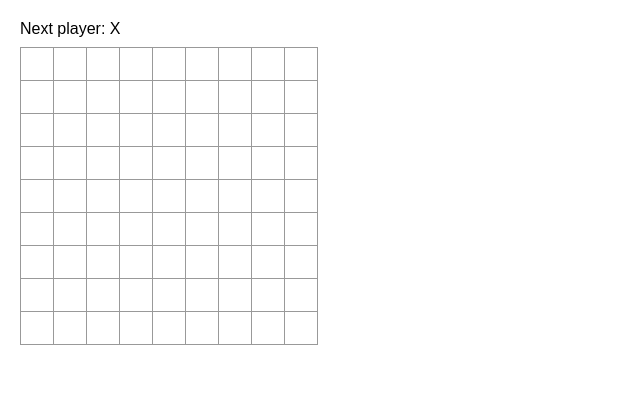
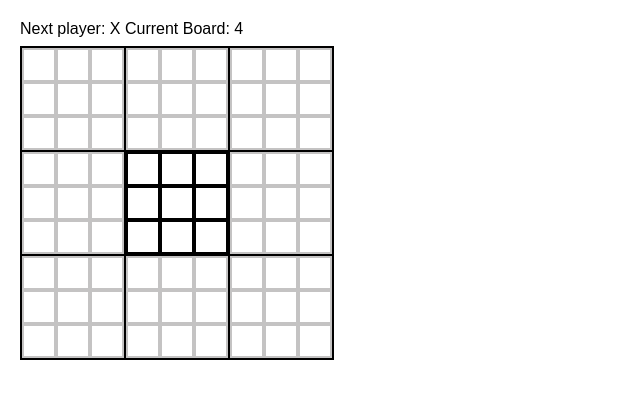
Before and after one commit to jai-dewani/Supercharged-Tick-Tac-Toe, a React (Create React App) app: page / in a window 1280 px wide. Shown: the top 398 px of the page, without its empty margins (0-640 px from the left). Built offline with nearby package versions, Linux system fonts and the light colour scheme.

Commit message:
Move Board and utils out of the mail file

```diff
--- a/src/App.js
+++ b/src/App.js
@@ -1,64 +1,17 @@
 import React, { useState } from "react";
+import Board from "./Board.js";
+import calculateWinnder from "./util.js";
 
-function Square({ value, onSquareClick }) {
-  return (
-    <button
-      className="square"
-      onClick={onSquareClick}
-    >
-      {value}
-    </button>
-  )
-}
+export default function Game() {
+	const [isXNext, setIsXNext] = useState(true);
+    const [gameState, setGameState] = useState(Array.from({ length: 9 }, () => new Array(9).fill(null)));
+	const [winners, setWinners] = useState(Array(9).fill(null));
+    //Use [] to store all boards which can be active at once,
+    //and only send isActive check down the components
 
-function Board({isXNext, squares, onPlay, winner}) {
+    const [currentBoard, setCurrentBoard] = useState(4);
 
-
-
-  function handleClick(index) {
-    if (squares[index]) {
-      return;
-    }
-    const nextSquares = squares.slice();
-    if (isXNext) {
-      nextSquares[index] = "X";
-    }
-    else {
-      nextSquares[index] = "0";
-    }
-    onPlay(nextSquares);
-  }
-
-
-  return (
-    <div>
-
-      <div className="board-row">
-        <Square value={squares[0]} onSquareClick={() => handleClick(0)} />
-        <Square value={squares[1]} onSquareClick={() => handleClick(1)} />
-        <Square value={squares[2]} onSquareClick={() => handleClick(2)} />
-      </div>
-      <div className="board-row">
-        <Square value={squares[3]} onSquareClick={() => handleClick(3)} />
-        <Square value={squares[4]} onSquareClick={() => handleClick(4)} />
-        <Square value={squares[5]} onSquareClick={() => handleClick(5)} />
-      </div>
-      <div className="board-row">
-        <Square value={squares[6]} onSquareClick={() => handleClick(6)} />
-        <Square value={squares[7]} onSquareClick={() => handleClick(7)} />
-        <Square value={squares[8]} onSquareClick={() => handleClick(8)} />
-      </div>
-    </div>
-  )
-}
-
-export default function Game(){
-
-  const [isXNext, setIsXNext] = useState(true);
-  const [history, setHistory] = useState([Array(9).fill(null)]);
-  const currentSquares = history[history.length - 1];
-
-  const winner = calculateWinnder(currentSquares);
+	const winner = calculateWinnder(winners);
 	let status;
 	if (winner) {
 		status = `Winner: ${winner}`;
@@ -66,12 +19,42 @@ export default function Game(){
 		status = `Next player: ${(isXNext ? "X" : "O")}`;
 	}
 
-  function handlePlay(nextSquares) {
-    if(winner){
+	status += ` Current Board: ${currentBoard}`;
+
+	function handlePlay(nextMoveBoardIndex, nextMoveIndex) {
+		if (winner) {
 			return;
 		}
-    setHistory([...history, nextSquares]);
+
+        console.log("currentBoard", currentBoard);
+		console.log("nextMoveIndex", nextMoveIndex);
+		// console.log("boards", boards);
+
+		let newBoards = gameState.slice();
+		let newNextMoveBoard = newBoards[currentBoard].slice();
+		newNextMoveBoard[nextMoveIndex] = isXNext ? "X" : "O";
+		newBoards[currentBoard] = newNextMoveBoard;
+
+		setGameState(newBoards);
+		setCurrentBoard(nextMoveIndex);
 		setIsXNext(!isXNext);
+
+		checkForBoardWin(newNextMoveBoard, nextMoveBoardIndex);
+	}
+
+	function checkForBoardWin(boardState, boardIndex) {
+		// let boardState = gameState[boardIndex];
+		// console.log(boardState);
+		let boardWinner = calculateWinnder(boardState);
+		if (boardWinner) {
+			let newWinners = winners.slice();
+
+			newWinners[boardIndex] = boardWinner;
+			console.log("boardWinner", boardWinner, boardIndex);
+			console.log("Winners: ", newWinners);
+
+			setWinners(newWinners);
+		}
 	}
 
 	return (
@@ -79,19 +62,37 @@ export default function Game(){
 			<div className="status">{status}</div>
 			<div className="game-board">
 				<div className="game-row">
-          <Board isXNext={isXNext} squares={currentSquares} onPlay={handlePlay} winner={winner} />
-          <Board isXNext={isXNext} squares={currentSquares} onPlay={handlePlay} winner={winner} />
-          <Board isXNext={isXNext} squares={currentSquares} onPlay={handlePlay} winner={winner} />
+					<Board
+                        squares={gameState[0]} onPlay={handlePlay}
+                        boardIndex={0} isCurrentBoard={currentBoard === 0} winner={winner} />
+					<Board
+                        squares={gameState[1]} onPlay={handlePlay}
+                        boardIndex={1} isCurrentBoard={currentBoard === 1} winner={winner} />
+					<Board
+                        squares={gameState[2]} onPlay={handlePlay}
+                        boardIndex={2} isCurrentBoard={currentBoard === 2} winner={winner} />
 				</div>
 				<div className="game-row">
-          <Board isXNext={isXNext} squares={currentSquares} onPlay={handlePlay} winner={winner} />
-          <Board isXNext={isXNext} squares={currentSquares} onPlay={handlePlay} winner={winner} />
-          <Board isXNext={isXNext} squares={currentSquares} onPlay={handlePlay} winner={winner} />
+					<Board
+                        squares={gameState[3]} onPlay={handlePlay}
+                        boardIndex={3} isCurrentBoard={currentBoard === 3} winner={winner} />
+					<Board
+                        squares={gameState[4]} onPlay={handlePlay}
+                        boardIndex={4} isCurrentBoard={currentBoard === 4} winner={winner} />
+					<Board
+                        squares={gameState[5]} onPlay={handlePlay}
+                        boardIndex={5} isCurrentBoard={currentBoard === 5} winner={winner} />
 				</div>
 				<div className="game-row">
-          <Board isXNext={isXNext} squares={currentSquares} onPlay={handlePlay} winner={winner} />
-          <Board isXNext={isXNext} squares={currentSquares} onPlay={handlePlay} winner={winner} />
-          <Board isXNext={isXNext} squares={currentSquares} onPlay={handlePlay} winner={winner} />
+					<Board
+                        squares={gameState[6]} onPlay={handlePlay}
+                        boardIndex={6} isCurrentBoard={currentBoard === 6} winner={winner} />
+					<Board
+                        squares={gameState[7]} onPlay={handlePlay}
+                        boardIndex={7} isCurrentBoard={currentBoard === 7} winner={winner} />
+					<Board
+                        squares={gameState[8]} onPlay={handlePlay}
+                        boardIndex={8} isCurrentBoard={currentBoard === 8} winner={winner} />
 				</div>
 			</div>
 			<div className="game-info">
@@ -100,23 +101,3 @@ export default function Game(){
 		</div>
 	)
 }
-
-function calculateWinnder(squares) {
-  const lines = [
-    [0, 1, 2],
-    [3, 4, 5],
-    [6, 7, 8],
-    [0, 3, 6],
-    [1, 4, 7],
-    [2, 5, 8],
-    [0, 4, 8],
-    [2, 4, 6]
-  ];
-  for (let i = 0; i < lines.length; i++) {
-    const [a, b, c] = lines[i];
-    if (squares[a] && squares[a] === squares[b] && squares[a] === squares[c]) {
-      return squares[a];
-    }
-  }
-  return null;
-}
--- /dev/null
+++ b/src/Board.js
@@ -0,0 +1,42 @@
+import React, { useState } from "react";
+
+function Square({ value, onSquareClick, isActive }) {
+    return (
+        <button
+            className={isActive ? "activeSquare" : "square"}
+            onClick={isActive ? onSquareClick: null}
+        >
+            {value}
+        </button>
+    )
+}
+
+export default function Board({ squares, onPlay, boardIndex, isCurrentBoard, winner }) {
+
+    function handleClick(index) {
+        if (squares[index]) {
+            return;
+        }
+        onPlay(boardIndex, index);
+    }
+
+    return (
+        <div className="board">
+            <div className="board-row">
+                <Square value={squares[0]} onSquareClick={() => handleClick(0)} isActive={isCurrentBoard} />
+                <Square value={squares[1]} onSquareClick={() => handleClick(1)} isActive={isCurrentBoard} />
+                <Square value={squares[2]} onSquareClick={() => handleClick(2)} isActive={isCurrentBoard} />
+            </div>
+            <div className="board-row">
+                <Square value={squares[3]} onSquareClick={() => handleClick(3)} isActive={isCurrentBoard} />
+                <Square value={squares[4]} onSquareClick={() => handleClick(4)} isActive={isCurrentBoard} />
+                <Square value={squares[5]} onSquareClick={() => handleClick(5)} isActive={isCurrentBoard} />
+            </div>
+            <div className="board-row">
+                <Square value={squares[6]} onSquareClick={() => handleClick(6)} isActive={isCurrentBoard} />
+                <Square value={squares[7]} onSquareClick={() => handleClick(7)} isActive={isCurrentBoard} />
+                <Square value={squares[8]} onSquareClick={() => handleClick(8)} isActive={isCurrentBoard} />
+            </div>
+        </div>
+    )
+}
--- a/src/styles.css
+++ b/src/styles.css
@@ -58,17 +58,38 @@ body {
 
 .square {
   background: #fff;
-  border: 1px solid #999;
+  border: 2px solid #c4c3c3;
   float: left;
   font-size: 24px;
   font-weight: bold;
   line-height: 34px;
   height: 34px;
-  margin-right: -1px;
-  margin-top: -1px;
+  /* margin-right: -1px; */
+  /* margin-top: -1px; */
   padding: 0;
   text-align: center;
   width: 34px;
+}
+
+.activeSquare {
+  background: #fff;
+  border: 2px solid black !important;
+  float: left;
+  font-size: 24px;
+  font-weight: bold;
+  line-height: 34px;
+  height: 34px;
+  /* margin-right: -1px; */
+  /* margin-top: -1px; */
+  padding: 0;
+  text-align: center;
+  width: 34px;
+}
+
+.board{
+  margin-right: -2px;
+  margin-top: -2px;
+  border:2px solid black;
 }
 
 .board-row:after {
--- /dev/null
+++ b/src/util.js
@@ -0,0 +1,20 @@
+export default function calculateWinnder(squares) {
+	console.log(squares);
+	const lines = [
+		[0, 1, 2],
+		[3, 4, 5],
+		[6, 7, 8],
+		[0, 3, 6],
+		[1, 4, 7],
+		[2, 5, 8],
+		[0, 4, 8],
+		[2, 4, 6]
+	];
+	for (let i = 0; i < lines.length; i++) {
+		const [a, b, c] = lines[i];
+		if (squares[a] && squares[a] === squares[b] && squares[a] === squares[c]) {
+			return squares[a];
+		}
+	}
+	return null;
+}
```
Lines whose indentation alone changed are shown as unchanged.
